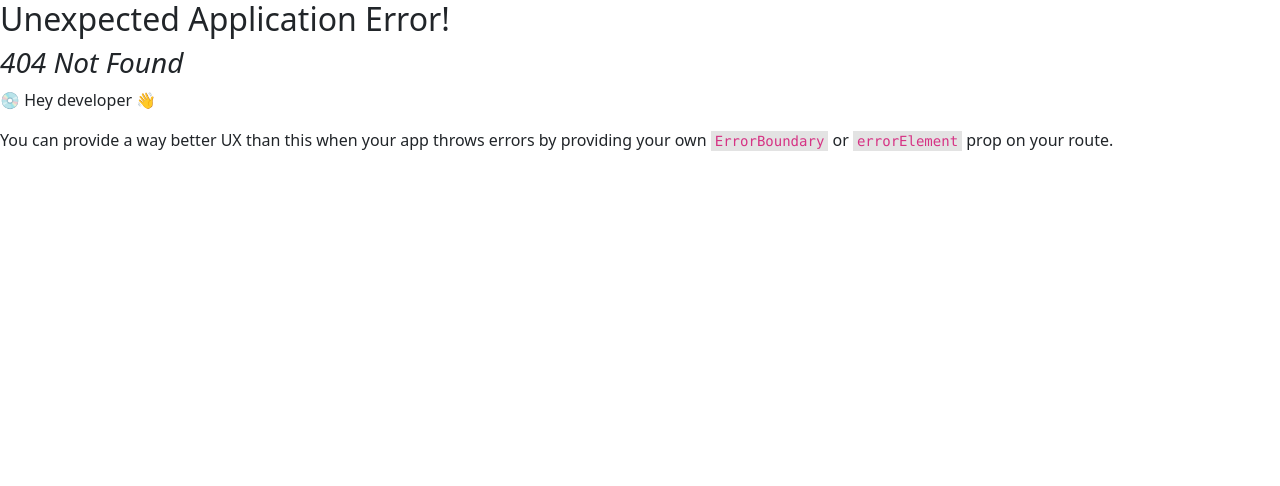
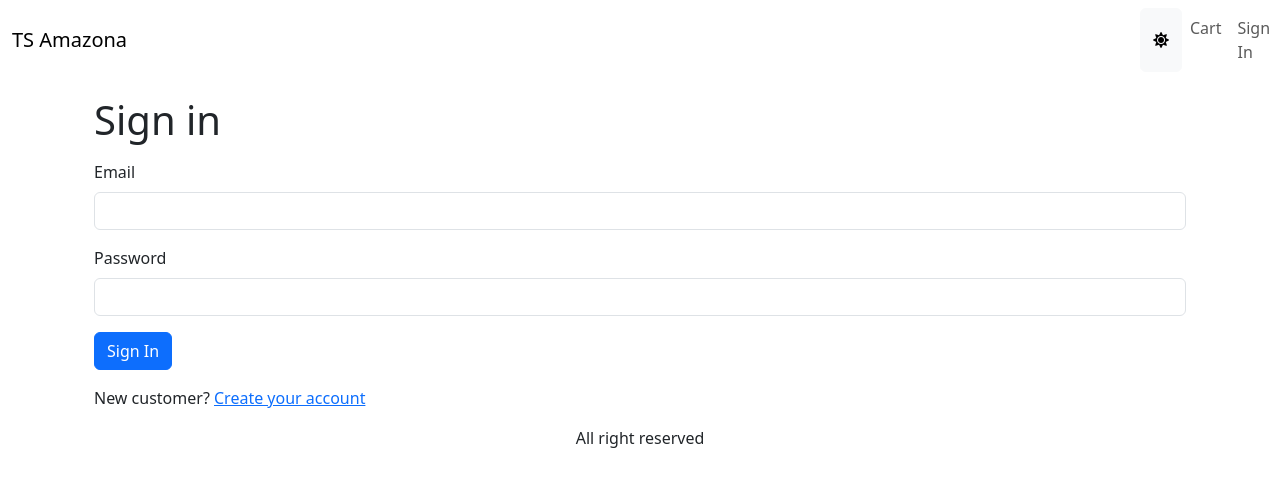
Before and after one commit to IlliaKinskyi/amazona, a React (Vite) app in the folder frontend/: page /signin in a window 1280 px wide. Before the commit this address had no page. Shown: the top 486 px of the page. Built offline with nearby package versions, Linux system fonts and the light colour scheme.

Commit message:
Create Signin Page

```diff
--- a/frontend/src/App.tsx
+++ b/frontend/src/App.tsx
@@ -1,5 +1,5 @@
 import { useContext, useEffect } from 'react';
-import { Badge, Button, Container, Nav, Navbar } from 'react-bootstrap';
+import { Badge, Button, Container, Nav, NavDropdown, Navbar } from 'react-bootstrap';
 import { Link, Outlet } from 'react-router-dom';
 import { Store } from './Store';
 import { ToastContainer } from 'react-toastify';
@@ -8,7 +8,7 @@
 
 function App() {
   const {
-    state: { mode, cart },
+    state: { mode, cart, userInfo },
     dispatch,
   } = useContext(Store);
 
@@ -18,6 +18,15 @@
 
   const switchModeHandler = () => {
     dispatch({ type: 'SWITCH_MODE' });
+  };
+
+  const signoutHandler = () => {
+    dispatch({ type: 'USER_SIGNOUT' });
+    localStorage.removeItem('userInfo');
+    localStorage.removeItem('cartItems');
+    localStorage.removeItem('shippingAddress');
+    localStorage.removeItem('paymentMethod');
+    window.location.href = '/signin';
   };
 
   return (
@@ -43,9 +52,17 @@
                 </Badge>
               )}
             </Link>
-            <a href="/signin" className="nav-link">
-              Sign in
-            </a>
+            {userInfo ? (
+              <NavDropdown title={userInfo.name} id="basic-nav-dropdown">
+                <Link className="dropdown-item" to="#signout" onClick={signoutHandler}>
+                  Sign Out
+                </Link>
+              </NavDropdown>
+            ) : (
+              <Link className="nav-link" to="/signin">
+                Sign In
+              </Link>
+            )}
           </Nav>
         </Navbar>
       </header>
--- a/frontend/src/Store.tsx
+++ b/frontend/src/Store.tsx
@@ -1,12 +1,16 @@
 import React from 'react';
 import { Cart, CartItem } from './types/Cart';
+import { UserInfo } from './types/UserInfo';
 
 type AppState = {
   mode: string;
   cart: Cart;
+  userInfo?: UserInfo;
 };
 
 const initialState: AppState = {
+  userInfo: localStorage.getItem('userInfo') ? JSON.parse(localStorage.getItem('userInfo')!) : null,
+
   mode: localStorage.getItem('mode')
     ? localStorage.getItem('mode')!
     : window.matchMedia && window.matchMedia('(prefers-color-scheme: dark)').matches
@@ -32,7 +36,9 @@
 type Action =
   | { type: 'SWITCH_MODE' }
   | { type: 'CART_ADD_ITEM'; payload: CartItem }
-  | { type: 'CART_REMOVE_ITEM'; payload: CartItem };
+  | { type: 'CART_REMOVE_ITEM'; payload: CartItem }
+  | { type: 'USER_SIGNIN'; payload: UserInfo }
+  | { type: 'USER_SIGNOUT' };
 
 function reducer(state: AppState, action: Action): AppState {
   switch (action.type) {
@@ -59,6 +65,32 @@
       return { ...state, cart: { ...state.cart, cartItems } };
     }
 
+    case 'USER_SIGNIN':
+      return { ...state, userInfo: action.payload };
+
+    case 'USER_SIGNOUT':
+      return {
+        mode:
+          window.matchMedia && window.matchMedia('(prefers-color-scheme: dark)').matches
+            ? 'dark'
+            : 'light',
+        cart: {
+          cartItems: [],
+          paymentMethod: 'PayPal',
+          shippingAddress: {
+            fullName: '',
+            address: '',
+            postalCode: '',
+            city: '',
+            country: '',
+          },
+          itemsPrice: 0,
+          shippingPrice: 0,
+          taxPrice: 0,
+          totalPrice: 0,
+        },
+      };
+
     default:
       return state;
   }
--- /dev/null
+++ b/frontend/src/hooks/userHooks.ts
@@ -0,0 +1,14 @@
+import { useMutation } from '@tanstack/react-query';
+import apiClient from '../apiClient';
+import { UserInfo } from '../types/UserInfo';
+
+export const useSigninMutation = () =>
+  useMutation({
+    mutationFn: async ({ email, password }: { email: string; password: string }) =>
+      (
+        await apiClient.post<UserInfo>(`api/users/signin`, {
+          email,
+          password,
+        })
+      ).data,
+  });
--- a/frontend/src/main.tsx
+++ b/frontend/src/main.tsx
@@ -11,6 +11,7 @@
 import { ReactQueryDevtools } from '@tanstack/react-query-devtools';
 import { StoreProvider } from './Store.tsx';
 import CartPage from './pages/CartPage.tsx';
+import SigninPage from './pages/SigninPage.tsx';
 
 const router = createBrowserRouter([
   {
@@ -20,6 +21,7 @@
       { index: true, element: <HomePage /> },
       { path: 'product/:slug', element: <ProductPage /> },
       { path: 'cart', element: <CartPage /> },
+      { path: 'signin', element: <SigninPage /> },
     ],
   },
 ]);
--- /dev/null
+++ b/frontend/src/pages/SigninPage.tsx
@@ -0,0 +1,74 @@
+import { useContext, useEffect, useState } from 'react';
+import { Link, useLocation, useNavigate } from 'react-router-dom';
+import { Store } from '../Store';
+import { useSigninMutation } from '../hooks/userHooks';
+import { toast } from 'react-toastify';
+import { getError } from '../utils';
+import { ApiError } from '../types/ApiError';
+import { Button, Container, Form } from 'react-bootstrap';
+import { Helmet } from 'react-helmet-async';
+import LoadingBox from '../components/LoadingBox';
+
+export default function SigninPage() {
+  const navigate = useNavigate();
+  const { search } = useLocation();
+  const redirectInUrl = new URLSearchParams(search).get('redirect');
+  const redirect = redirectInUrl ? redirectInUrl : '/';
+
+  const [email, setEmail] = useState('');
+  const [password, setPassword] = useState('');
+
+  const { state, dispatch } = useContext(Store);
+  const { userInfo } = state;
+
+  const { mutateAsync: signin, isLoading } = useSigninMutation();
+
+  const submitHandler = async (e: React.SyntheticEvent) => {
+    e.preventDefault();
+    try {
+      const data = await signin({
+        email,
+        password,
+      });
+      dispatch({ type: 'USER_SIGNIN', payload: data });
+      localStorage.setItem('userInfo', JSON.stringify(data));
+      navigate(redirect);
+    } catch (error) {
+      toast.error(getError(error as ApiError));
+    }
+  };
+
+  useEffect(() => {
+    if (userInfo) {
+      navigate(redirect);
+    }
+  }, [navigate, redirect, userInfo]);
+
+  return (
+    <Container className="small-container">
+      <Helmet>
+        <title>Sign in</title>
+      </Helmet>
+      <h1 className="my-3">Sign in</h1>
+      <Form onSubmit={submitHandler}>
+        <Form.Group className="mb-3" controlId="email">
+          <Form.Label>Email</Form.Label>
+          <Form.Control type="email" required onChange={(e) => setEmail(e.target.value)} />
+        </Form.Group>
+        <Form.Group className="mb-3" controlId="password">
+          <Form.Label>Password</Form.Label>
+          <Form.Control type="password" required onChange={(e) => setPassword(e.target.value)} />
+        </Form.Group>
+        <div className="mb-3">
+          <Button disabled={isLoading} type="submit">
+            Sign In
+          </Button>
+          {isLoading && <LoadingBox />}
+        </div>
+        <div className="mb-3">
+          New customer? <Link to={`/signup?redirect=${redirect}`}>Create your account</Link>
+        </div>
+      </Form>
+    </Container>
+  );
+}
--- a/frontend/src/types/Cart.ts
+++ b/frontend/src/types/Cart.ts
@@ -10,7 +10,7 @@
 
 export type ShippingAddress = {
   fullName: string;
-  adress: string;
+  address: string;
   city: string;
   country: string;
   postalCode: string;
--- /dev/null
+++ b/frontend/src/types/UserInfo.ts
@@ -0,0 +1,6 @@
+export type UserInfo = {
+  name: string;
+  email: string;
+  token: string;
+  isAdmin: boolean;
+};
```
